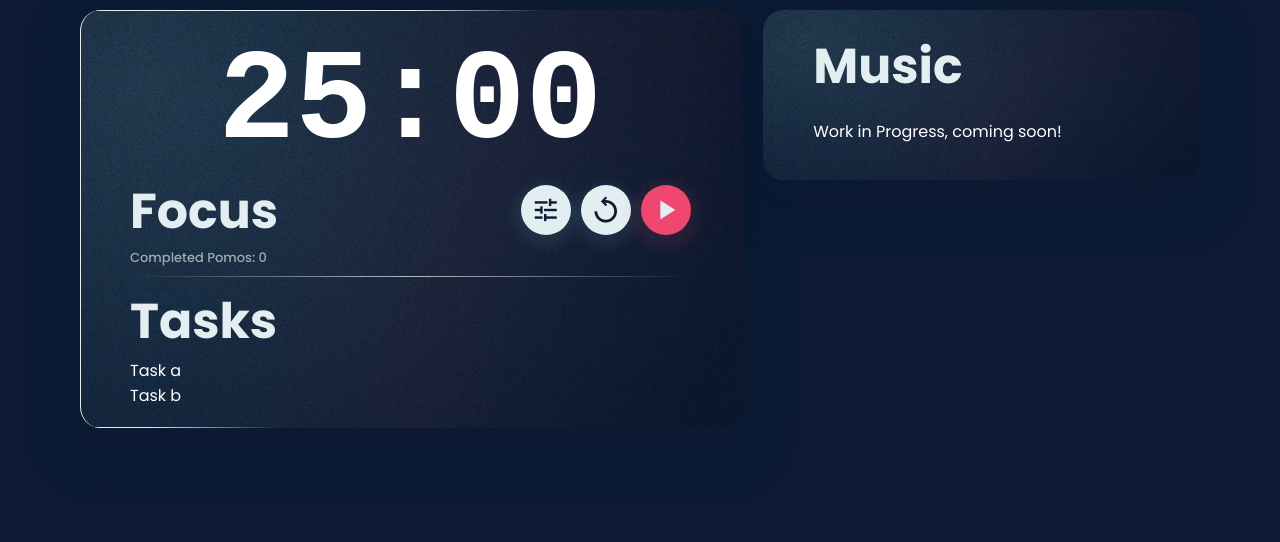
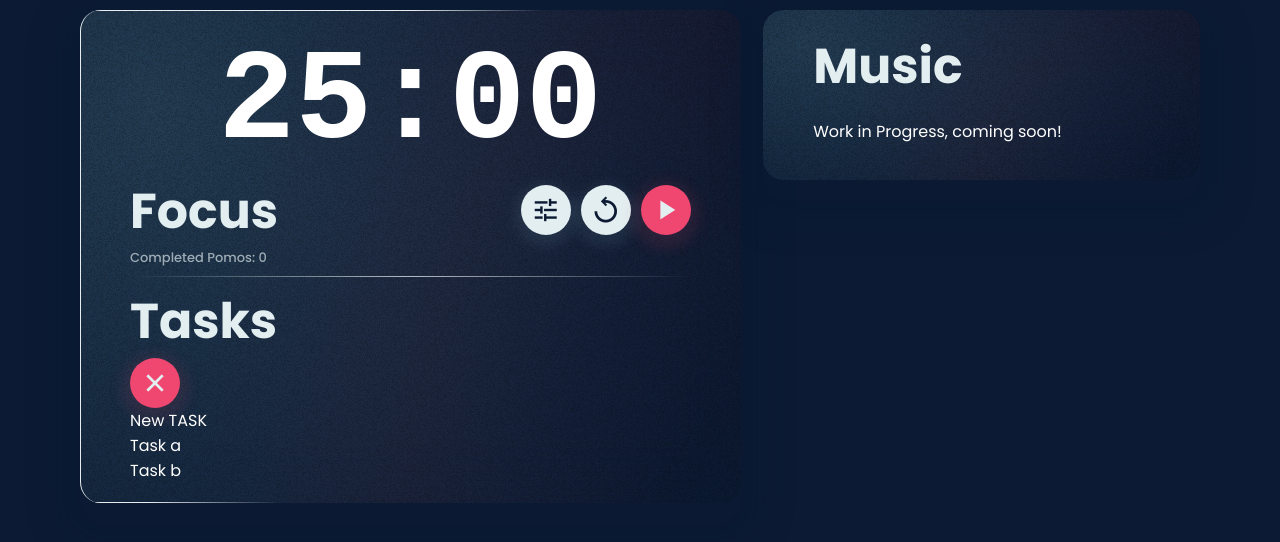
Before and after one commit to AlexandruNst/Pomoplex, a React (Vite) app: page / in a window 1280 px wide. Shown: the top 542 px of the page. Built offline with nearby package versions, Linux system fonts and the light colour scheme; a web font is replaced by a local one.

Commit message:
Added primitive Add Task button

```diff
--- a/src/components/PomodoroUnit/PomodoroButtons/PomodoroButtons.jsx
+++ b/src/components/PomodoroUnit/PomodoroButtons/PomodoroButtons.jsx
@@ -47,10 +47,10 @@ export default function PomodoroButtons(props) {
             />
             <Button
                 handleClick={props.toggleTimer}
-                timerTicking={props.timerTicking}
+                alternative={props.timerTicking}
                 primary={true}
                 buttonSymbol="start"
-                buttonSymbolTimerTicking="pause"
+                buttonSymbolAlternative="pause"
                 displayInfo={displayInfo}
                 undisplayInfo={undisplayInfo}
             />
--- /dev/null
+++ b/src/components/TasksUnit/NewTask/NewTask.jsx
@@ -0,0 +1,7 @@
+import './NewTask.scss'
+
+export default function NewTask() {
+    return (
+        <section>New TASK</section>
+    )
+}
--- a/src/components/TasksUnit/Tasks/Tasks.jsx
+++ b/src/components/TasksUnit/Tasks/Tasks.jsx
@@ -1,14 +1,29 @@
 import { useState } from 'react'
 import TasksList from '../TasksList/TasksList'
 import './Tasks.scss'
+import NewTask from '../NewTask/NewTask';
+import Button from '../../Util/Button/Button'
 
 export default function Tasks() {
 
-    const [tasks, setTasks] = new useState(["Task a", "Task b"])
+    const [tasks, setTasks] = useState(["Task a", "Task b"])
+    const [showNewTask, setShowNewTask] = useState(true);
+
+    function toggleNewTask() {
+        setShowNewTask(oldShowNewTask => !oldShowNewTask)
+    }
 
     return (
         <div className="tasks">
             <h2 className="title">Tasks</h2>
+            <Button
+                handleClick={toggleNewTask}
+                primary={true}
+                alternative={showNewTask}
+                buttonSymbol={"add"}
+                buttonSymbolAlternative={"close"}
+            />
+            {showNewTask && <NewTask />}
             <TasksList
                 tasks={tasks}
             />
--- a/src/components/Util/Button/Button.jsx
+++ b/src/components/Util/Button/Button.jsx
@@ -4,7 +4,9 @@ const symbolNames = {
     pause: "pause",
     start: "play_arrow",
     reset: "replay",
-    tune: "tune"
+    tune: "tune",
+    add: "add",
+    close: "close"
 }
 
 export default function Button(props) {
@@ -20,8 +22,8 @@ export default function Button(props) {
             onMouseLeave={props.undisplayInfo}
         >
             <span className="material-symbols-outlined">
-                {props.timerTicking ?
-                    symbolNames[props.buttonSymbolTimerTicking] :
+                {props.alternative ?
+                    symbolNames[props.buttonSymbolAlternative] :
                     symbolNames[props.buttonSymbol]}
             </span>
         </button>
```
Also changed, not shown: src/components/TasksUnit/NewTask/NewTask.scss (added).
